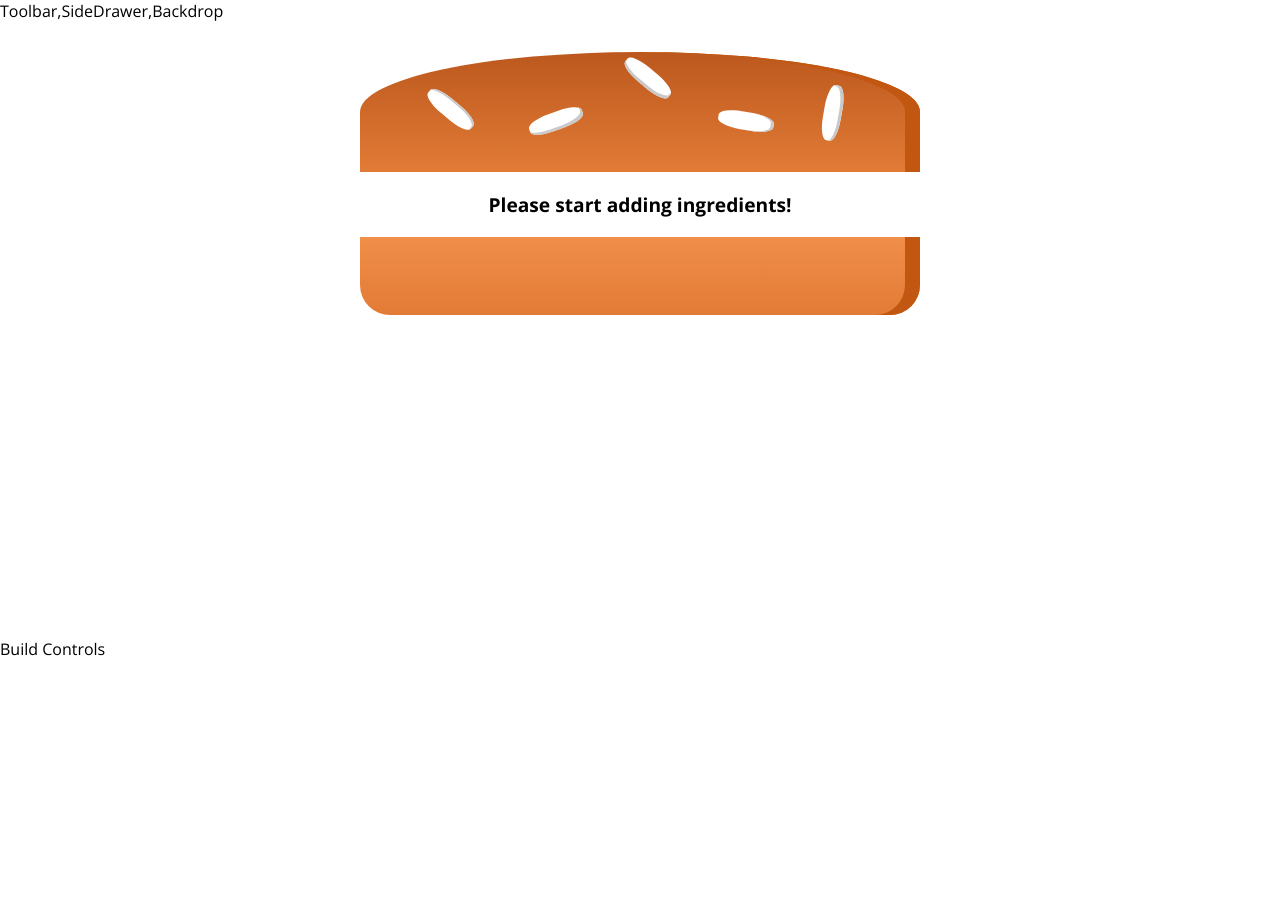
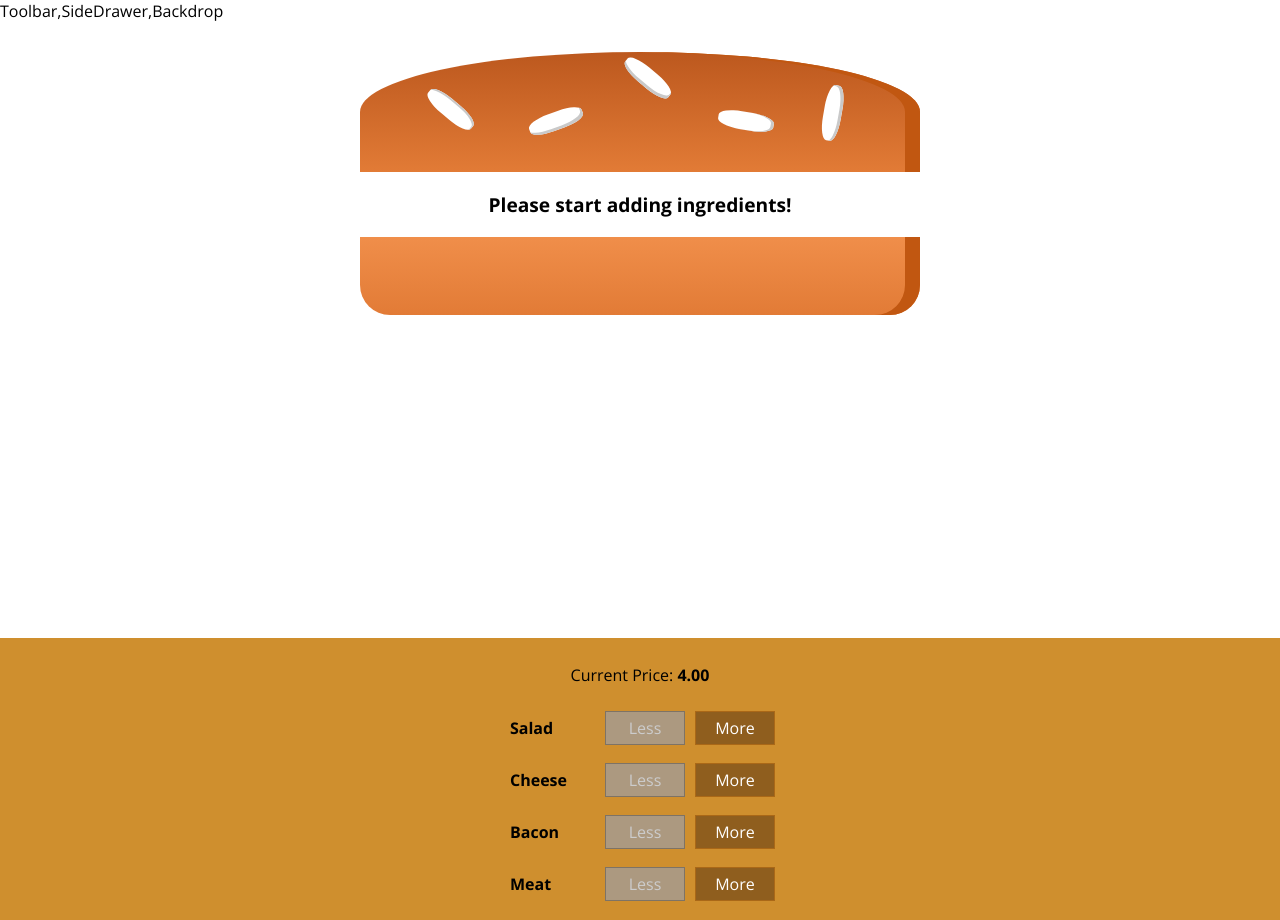
Before and after one commit to mdsavian/ReactCourse, a React (Create React App) app: page / in a window 1280 px wide. Before the commit the page ends 800 px from the top, so only its background shows below. Built offline with nearby package versions, Linux system fonts and the light colour scheme.

Commit message:
build controls

```diff
--- /dev/null
+++ b/src/components/BuildControl/BuildControl.css
@@ -0,0 +1,56 @@
+.BuildControl {
+    display: flex;
+    justify-content: space-between;
+    align-items: center;
+    margin: 5px 0;
+}
+
+.BuildControl button {
+    display: block;
+    font: inherit;
+    padding: 5px;
+    margin: 0 5px;
+    width: 80px;
+    border: 1px solid #AA6817;
+    cursor: pointer;
+    outline: none;
+}
+
+.BuildControl button:disabled {
+    background-color: #AC9980;
+    border: 1px solid #7E7365;
+    color: #ccc;
+    cursor: default;
+}
+
+.BuildControl button:hover:disabled {
+    background-color: #AC9980;
+    color: #ccc;
+    cursor: not-allowed;
+}
+
+.Label {
+    padding: 10px;
+    font-weight: bold;
+    width: 80px;
+}
+
+.BuildControl .Less {
+    background-color: #D39952;
+    color: white;
+}
+
+.BuildControl .More {
+    background-color: #8F5E1E;
+    color: white;
+}
+
+.BuildControl .Less:hover, .BuildControl .Less:active {
+    background-color: #DAA972;
+    color: white;
+}
+
+.BuildControl .More:hover,.BuildControl .More:active {
+    background-color: #99703F;
+    color: white;
+}
--- /dev/null
+++ b/src/components/BuildControl/BuildControl.js
@@ -0,0 +1,16 @@
+import React from 'react'
+import './BuildControl.css'
+
+const buildControl = (props)=>{
+    return (
+        <div className='BuildControl'>
+            <div className='Label'>{props.label}</div>
+            <button className='Less' disabled={props.disabled} onClick={props.removeIngredients}>Less</button>
+            <button className='More' onClick={props.addIngredients}>More</button>
+
+
+
+        </div>
+    )
+}
+export default buildControl
--- /dev/null
+++ b/src/components/BuildControls/BuildControls.css
@@ -0,0 +1,10 @@
+.BuildControls{
+    width: 100%;
+    background-color: #CF8F2E;
+    display: flex;
+    flex-flow: column;
+    align-items: center;
+    box-shadow: 0 2px 1px #ccc;
+    margin: auto;
+    padding: 10px 0;
+}
--- /dev/null
+++ b/src/components/BuildControls/BuildControls.js
@@ -0,0 +1,27 @@
+import React from 'react'
+import './BuildControls.css'
+import BuildControl from '../BuildControl/BuildControl'
+
+const controls = [
+    {label:'Salad', type:'salad'},
+    {label:'Cheese', type:'cheese'},
+    {label:'Bacon', type:'bacon'},
+    {label:'Meat', type:'meat'},
+]
+const buildControls = (props)=>{
+    console.log(props)
+    return (
+        <div className='BuildControls'>
+            <p>Current Price: <strong>{props.price.toFixed(2)}</strong> </p>
+            {controls.map(control=>
+                <BuildControl key={control.label}  label={control.label}
+                addIngredients={()=>props.addIngredients(control.type)}
+                removeIngredients={() => props.removeIngredients(control.type)}
+                disabled={props.disabled[control.type]} />)}
+
+
+
+        </div>
+    )
+}
+export default buildControls
--- a/src/container/BurguerBuilder/BurguerBuilder.js
+++ b/src/container/BurguerBuilder/BurguerBuilder.js
@@ -1,6 +1,14 @@
 import React, {Component} from 'react'
 import AuxHoc from '../../hoc/AuxHoc'
 import Burger from '../../components/Burger/Burger'
+import BuildControls from '../../components/BuildControls/BuildControls'
+
+const INGREDIENTS_PRICE = {
+    salad:0.5,
+    bacon:1,
+    cheese:0.7,
+    meat:1.3
+}
 class BurguerBuilder extends Component{
     state ={
         ingredients:{
@@ -8,13 +16,56 @@ class BurguerBuilder extends Component{
             bacon:0,
             cheese:0,
             meat:0
+        },
+        totalPrice:4
+    }
+
+    addIngredientsHandler = (type)=>{
+        const oldCount = this.state.ingredients[type]
+        const updatedIngredients = {...this.state.ingredients}
+        updatedIngredients[type] = oldCount + 1
+
+        const oldPrice = this.state.totalPrice;
+        const newPrice = INGREDIENTS_PRICE[type] + oldPrice
+
+        this.setState({totalPrice:newPrice,ingredients:updatedIngredients })
+
+    }
+
+    removeIngredientsHandler = (type)=>{
+        const oldCount = this.state.ingredients[type]
+        const updatedIngredients = {...this.state.ingredients}
+
+        if (oldCount <= 0)
+            return
+
+        updatedIngredients[type] = oldCount - 1
+
+        const oldPrice = this.state.totalPrice;
+        const newPrice = oldPrice - INGREDIENTS_PRICE[type]
+
+        this.setState({totalPrice:newPrice,ingredients:updatedIngredients })
+
+    }
+
+    render (){
+
+        const disabledInfo ={
+            ...this.state.ingredients
         }
-    }
-    render (){
+        for (let key in disabledInfo)
+        {
+            disabledInfo[key] = disabledInfo[key] <= 0
+        }
         return (
             <AuxHoc>
-                    <Burger ingredients={this.state.ingredients}/>
-<div>Build Controls</div>
+                <Burger ingredients={this.state.ingredients}/>
+                <BuildControls
+                 addIngredients={this.addIngredientsHandler}
+                 removeIngredients={this.removeIngredientsHandler}
+                 disabled={disabledInfo}
+                 price={this.state.totalPrice}
+                 />
             </AuxHoc>
         )
     }
```
